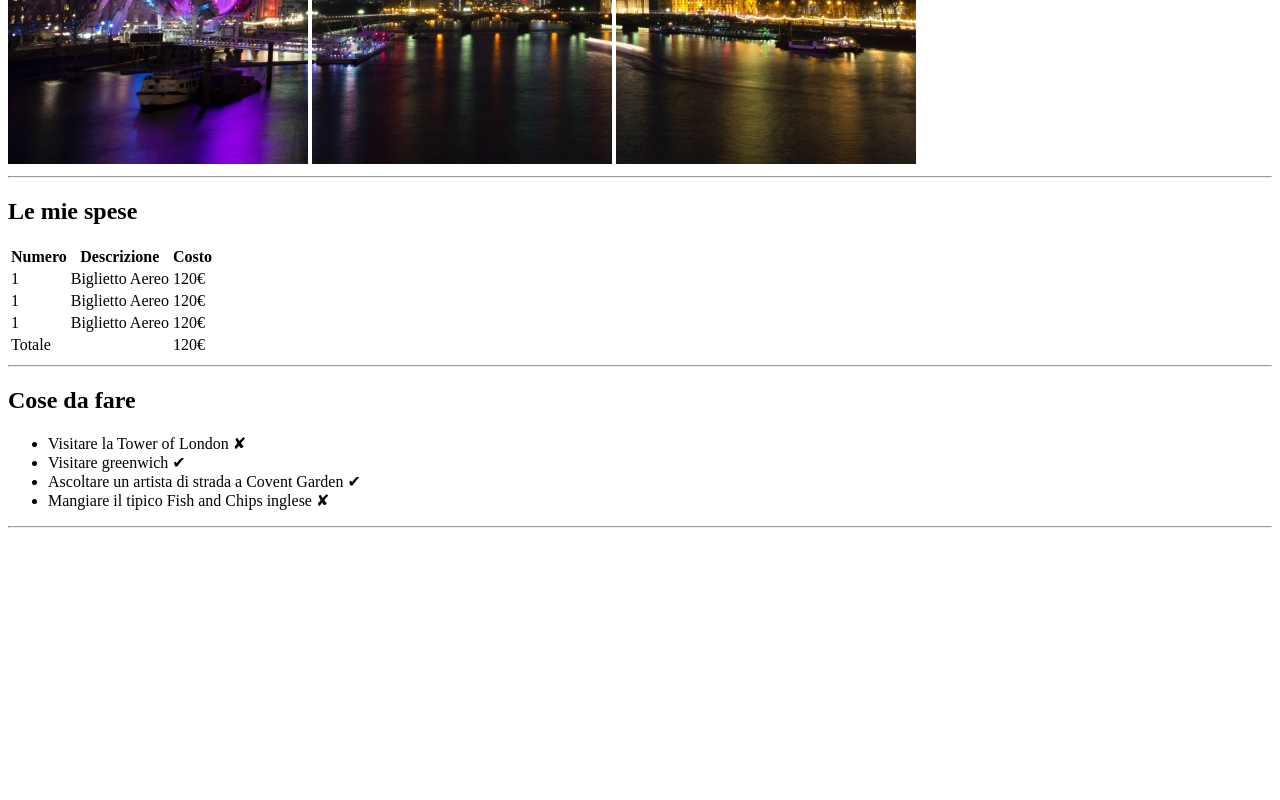
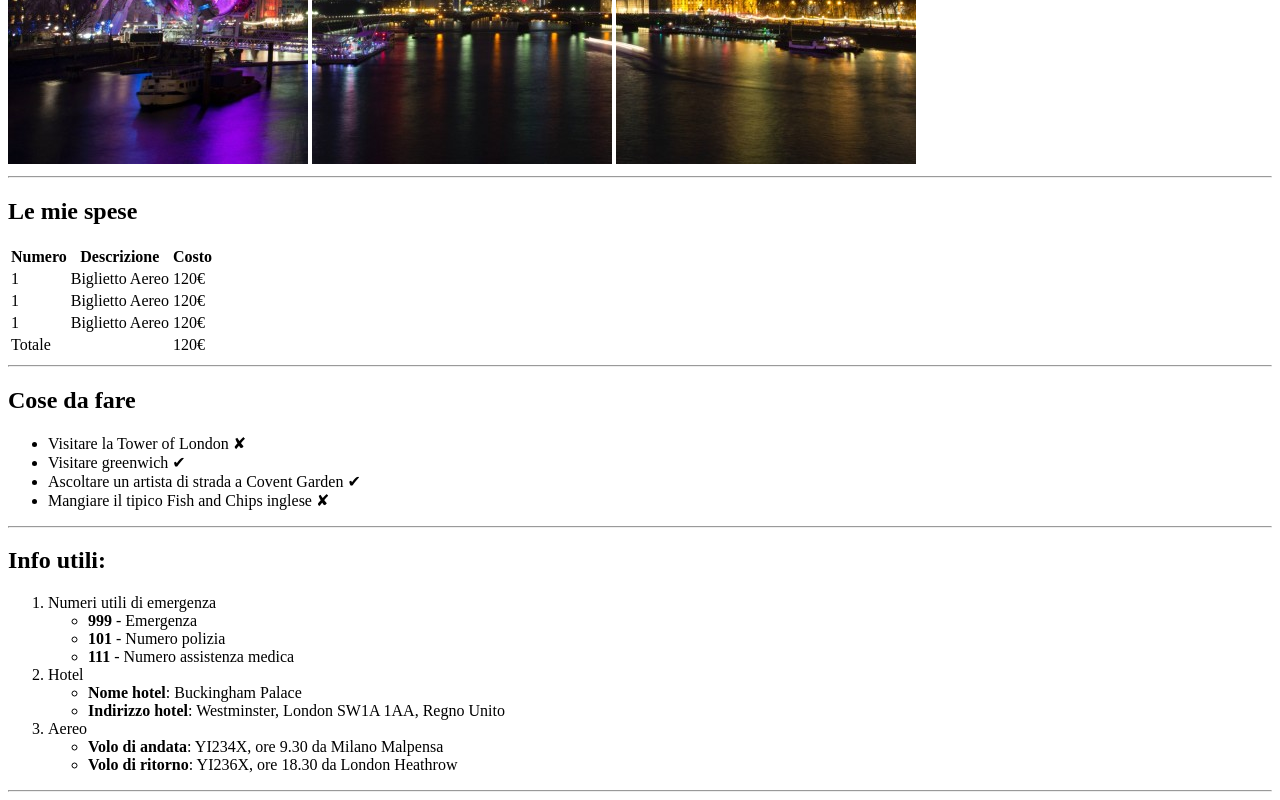
Before and after one commit to gab1144/html-london-trip, a plain HTML site: page index.html in a window 1280 px wide. Shown: the part 516-1316 px from the top of the page. Before the commit the page ends 1052 px from the top, so only its background shows below. Drawn offline with Linux system fonts and the light colour scheme.

Commit message:
[add] section info

```diff
--- a/index.html
+++ b/index.html
@@ -80,7 +80,37 @@
     </section>
     <!--/to do list-->
 
+    <!--info-->
+    <section>
+      <h2>Info utili:</h2>
+
+      <ol>
+        <li>Numeri utili di emergenza
+          <ul>
+            <li><strong>999</strong> - Emergenza</li>
+            <li><strong>101</strong> - Numero polizia</li>
+            <li><strong>111</strong> - Numero assistenza medica</li>
+          </ul>
+        </li>
+
+        <li>Hotel
+          <ul>
+            <li><strong>Nome hotel</strong>: Buckingham Palace</li>
+            <li><strong>Indirizzo hotel</strong>: Westminster, London SW1A 1AA, Regno Unito</li>
+          </ul>
+        </li>
+
+        <li>Aereo
+          <ul>
+            <li><strong>Volo di andata</strong>: YI234X, ore 9.30 da Milano Malpensa</li>
+            <li><strong>Volo di ritorno</strong>: YI236X, ore 18.30 da London Heathrow</li>
+          </ul>
+        </li>
+      </ol>
+      <hr>
+    </section>
+    <!--/info-->
+
   </main>
-
 </body>
 </html>
```
